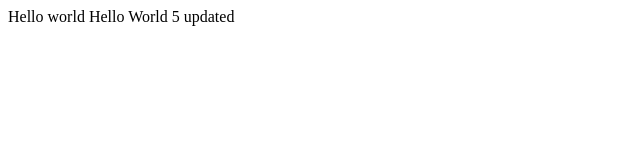
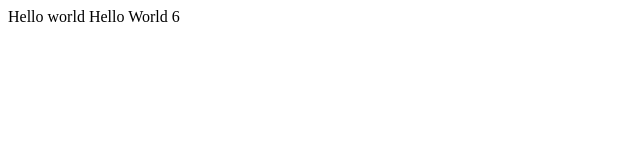
Before and after one commit to shraddharb1499/codebuild, a plain HTML site: page index.html in a window 1280 px wide. Shown: the full height of the page, 0-640 px from the left. Drawn offline with Linux system fonts and the light colour scheme.

Commit message:
Update index.html

```diff
--- a/index.html
+++ b/index.html
@@ -4,6 +4,6 @@
    Hello world
   </head>
   <body>
-   Hello World 5 updated
+   Hello World 6
   </body>
 </html>
```
